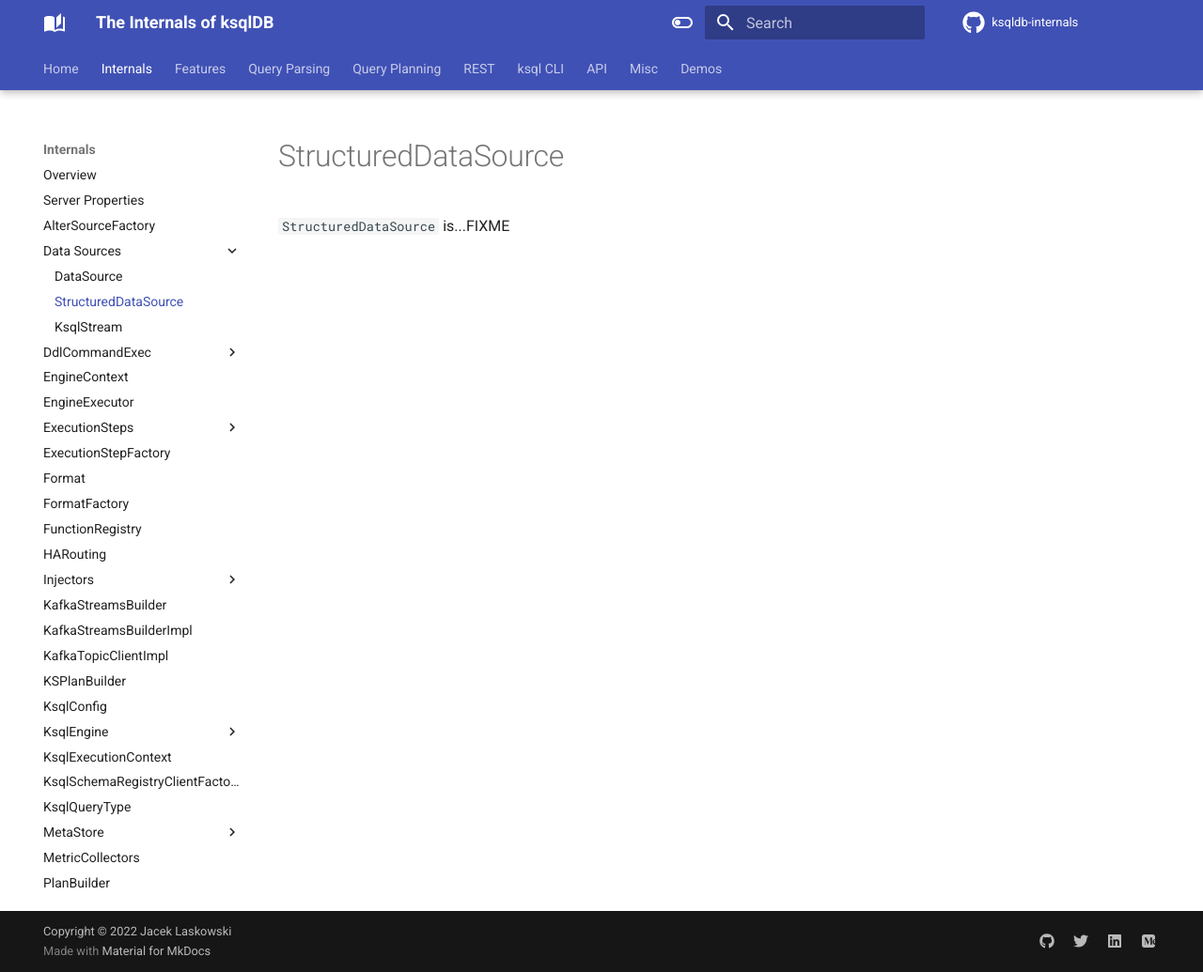
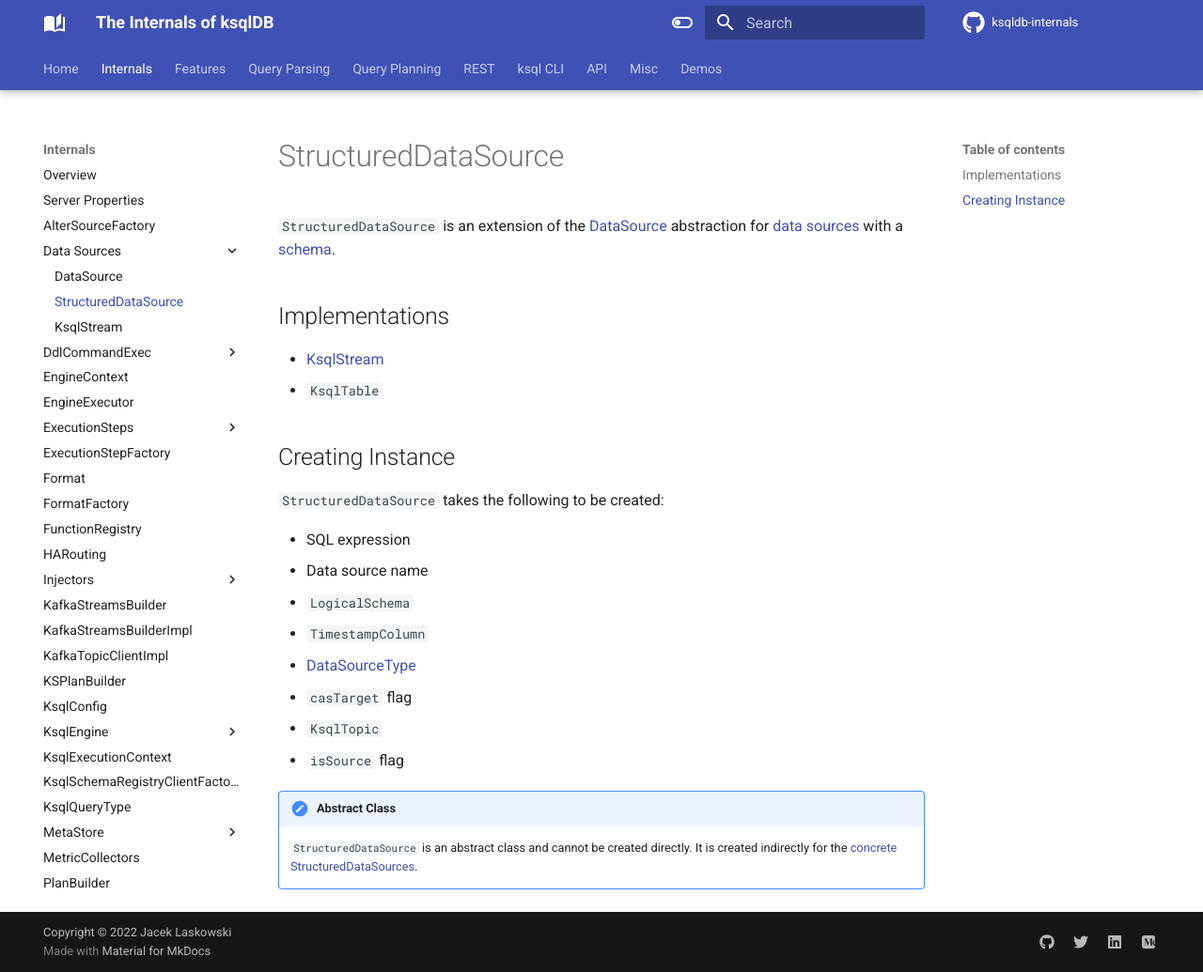
Before and after one commit to japila-books/ksqldb-internals, an MkDocs documentation site: the page built from docs/StructuredDataSource.md, in a window 1280 px wide and 1035 px high. Shown: the whole window at 94% size. Built offline with MkDocs 1.6.1 and Material for MkDocs 9.7.7, drawn with Linux system fonts in a browser that asks for light colours; comment, search, counter and statistics services are not loaded.

Commit message:
StructuredDataSource + KsqlStream

```diff
--- a/docs/StructuredDataSource.md
+++ b/docs/StructuredDataSource.md
@@ -1,3 +1,24 @@
 # StructuredDataSource
 
-`StructuredDataSource` is...FIXME
+`StructuredDataSource` is an extension of the [DataSource](DataSource.md) abstraction for [data sources](#implementations) with a [schema](#schema).
+
+## Implementations
+
+* [KsqlStream](KsqlStream.md)
+* `KsqlTable`
+
+## Creating Instance
+
+`StructuredDataSource` takes the following to be created:
+
+* <span id="sqlExpression"> SQL expression
+* <span id="dataSourceName"> Data source name
+* <span id="schema"> `LogicalSchema`
+* <span id="tsExtractionPolicy"> `TimestampColumn`
+* <span id="dataSourceType"> [DataSourceType](DataSource.md#DataSourceType)
+* <span id="casTarget"> `casTarget` flag
+* <span id="ksqlTopic"> `KsqlTopic`
+* <span id="isSource"> `isSource` flag
+
+!!! note "Abstract Class"
+    `StructuredDataSource` is an abstract class and cannot be created directly. It is created indirectly for the [concrete StructuredDataSources](#implementations).
```
Also changed, not shown: docs/DdlCommandExec.Executor.md (+20 -1 lines), docs/KsqlStream.md (+2 -2 lines).
